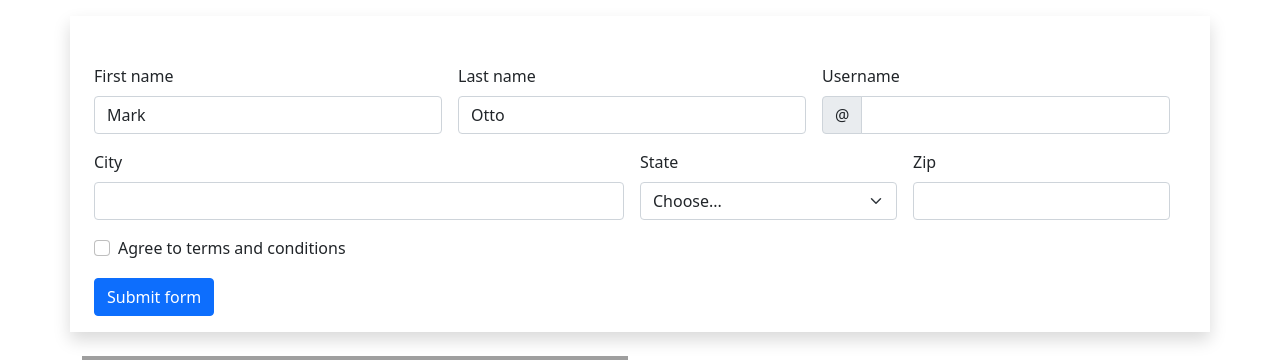
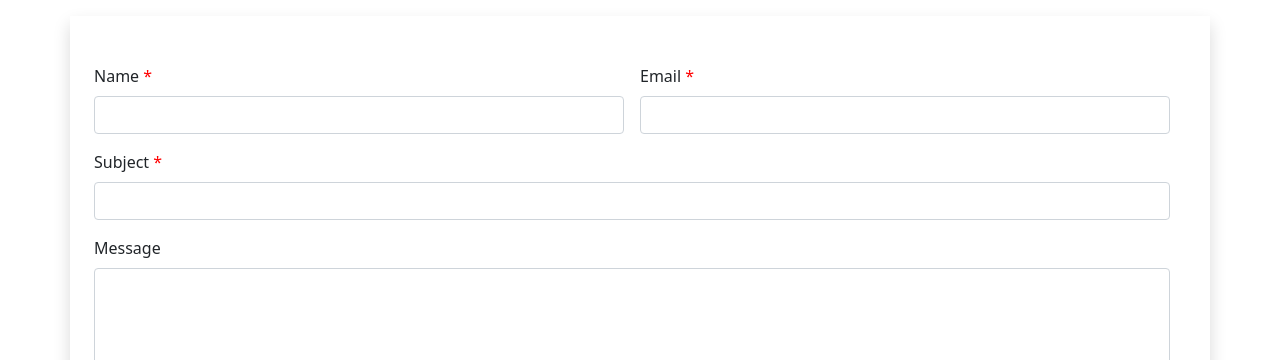
Before and after one commit to bhagirath-wscubetech/php-blog-class-code, a PHP site: page /contact.php in a window 1280 px wide. Shown: the part 104-464 px from the top of the page. Run offline with PHP 8.4, Linux system fonts and the light colour scheme; some libraries are stand-ins or nearby versions; grey boxes are pictures that could not be loaded.

Commit message:
Contact using ajax

```diff
--- a/admin-panel/add-blog.php
+++ b/admin-panel/add-blog.php
@@ -22,7 +22,7 @@ if (isset($_POST['save'])) {
         $path = "../images/blog/";
         $destination = $path . $imageName;
         $flag = move_uploaded_file($tmpPath, $destination);
-        if($flag){
+        if ($flag) {
             // new image uploaded, then delete the old one
             unlink("../images/blog/$oldName");
         }
--- a/contact.php
+++ b/contact.php
@@ -13,55 +13,38 @@ include "layout/header.php";
         </ol>
     </nav>
     <div class="row shadow p-3">
-        <form class="row g-3 needs-validation" novalidate>
-            <div class="col-md-4">
-                <label for="validationCustom01" class="form-label">First name</label>
-                <input type="text" class="form-control" id="validationCustom01" value="Mark" required>
+        <form class="row g-3 needs-validation" id="contact-form" novalidate="novalidate">
+            <div class="col-md-6 required">
+                <label for="validationCustom01" class="form-label">Name</label>
+                <input type="text" class="form-control" name="name" id="validationCustom01" required>
                 <div class="valid-feedback">
                     Looks good!
                 </div>
             </div>
-            <div class="col-md-4">
-                <label for="validationCustom02" class="form-label">Last name</label>
-                <input type="text" class="form-control" id="validationCustom02" value="Otto" required>
+            <div class="col-md-6 required">
+                <label for="validationCustom02" class="form-label">Email</label>
+                <input type="text" class="form-control" name="email" id="validationCustom02" required>
                 <div class="valid-feedback">
                     Looks good!
                 </div>
             </div>
-            <div class="col-md-4">
-                <label for="validationCustomUsername" class="form-label">Username</label>
-                <div class="input-group has-validation">
-                    <span class="input-group-text" id="inputGroupPrepend">@</span>
-                    <input type="text" class="form-control" id="validationCustomUsername" aria-describedby="inputGroupPrepend" required>
-                    <div class="invalid-feedback">
-                        Please choose a username.
-                    </div>
+            <div class="col-md-12 required">
+                <label for="validationSuject" class="form-label">Subject</label>
+                <input type="text" class="form-control" name="subject" id="validationSuject" required>
+                <div class="valid-feedback">
+                    Looks good!
                 </div>
             </div>
-            <div class="col-md-6">
-                <label for="validationCustom03" class="form-label">City</label>
-                <input type="text" class="form-control" id="validationCustom03" required>
-                <div class="invalid-feedback">
-                    Please provide a valid city.
+            <div class="col-md-12 ">
+                <label for="validationMessage" class="form-label">Message</label>
+                <!-- <input type="text" class="form-control" id="validationSuject" required> -->
+                <textarea class="form-control" name="message" id="validationMessage" cols="30" rows="10" required></textarea>
+                <div class="valid-feedback">
+                    Looks good!
                 </div>
             </div>
-            <div class="col-md-3">
-                <label for="validationCustom04" class="form-label">State</label>
-                <select class="form-select" id="validationCustom04" required>
-                    <option selected disabled value="">Choose...</option>
-                    <option>...</option>
-                </select>
-                <div class="invalid-feedback">
-                    Please select a valid state.
-                </div>
-            </div>
-            <div class="col-md-3">
-                <label for="validationCustom05" class="form-label">Zip</label>
-                <input type="text" class="form-control" id="validationCustom05" required>
-                <div class="invalid-feedback">
-                    Please provide a valid zip.
-                </div>
-            </div>
+
+
             <div class="col-12">
                 <div class="form-check">
                     <input class="form-check-input" type="checkbox" value="" id="invalidCheck" required>
@@ -74,7 +57,7 @@ include "layout/header.php";
                 </div>
             </div>
             <div class="col-12">
-                <button class="btn btn-primary" type="submit">Submit form</button>
+                <button class="btn btn-primary" id="submit-btn" type="submit" disabled>Submit form</button>
             </div>
         </form>
     </div>
@@ -104,3 +87,67 @@ include "layout/header.php";
 <?php
 include "layout/footer.php";
 ?>
+<script>
+    $("#invalidCheck").change(
+        function() {
+            var flag = $(this).prop("checked")
+            $("#submit-btn").attr("disabled", !flag)
+        }
+    )
+</script>
+<script>
+  //   Example starter JavaScript for disabling form submissions if there are invalid fields
+    (function() {
+        'use strict'
+
+        // Fetch all the forms we want to apply custom Bootstrap validation styles to
+        var forms = document.querySelectorAll('.needs-validation')
+
+        // Loop over them and prevent submission
+        Array.prototype.slice.call(forms)
+            .forEach(function(form) {
+                form.addEventListener('submit', function(event) {
+                    if (!form.checkValidity()) {
+                        event.preventDefault()
+                        event.stopPropagation()
+                    }
+
+                    form.classList.add('was-validated')
+                }, false)
+            })
+    })()
+</script>
+
+<script>
+    $("#contact-form").submit(
+        function() {
+            var formData = $(this).serialize()
+            $.ajax({
+                url: "contact-ajax.php",
+                type: "post",
+                data: formData,
+                beforeSend: function() {
+
+                },
+                success: function(response) {
+                    var response = JSON.parse(response);
+                    Swal.fire({
+                        icon: 'success',
+                        title: 'Congo...',
+                        text: response.message
+                    })
+                },
+                error: function(error) {
+                    var response = JSON.parse(error.responseText);
+                    Swal.fire({
+                        icon: 'error',
+                        title: 'Oops...',
+                        text: response.message
+                    })
+
+                }
+            })
+            return false;
+        }
+    )
+</script>
--- a/css/custom.css
+++ b/css/custom.css
@@ -9,3 +9,7 @@
     width: 100%;
     height: 500px;
 }
+.required label::after{
+    content: " *";
+    color: red;
+}
--- a/layout/footer.php
+++ b/layout/footer.php
@@ -36,6 +36,7 @@
   <script src="https://cdn.jsdelivr.net/npm/bootstrap@5.1.3/dist/js/bootstrap.bundle.min.js" integrity="sha384-ka7Sk0Gln4gmtz2MlQnikT1wXgYsOg+OMhuP+IlRH9sENBO0LRn5q+8nbTov4+1p" crossorigin="anonymous"></script>
   <script src="https://code.jquery.com/jquery-3.6.0.js" integrity="sha256-H+K7U5CnXl1h5ywQfKtSj8PCmoN9aaq30gDh27Xc0jk=" crossorigin="anonymous"></script>
   <script src="js/owl.carousel.min.js"></script>
+  <script src="//cdn.jsdelivr.net/npm/sweetalert2@11"></script>
   <script>
       $(document).ready(function() {
           $(".owl-carousel").owlCarousel({
```
Also changed, not shown: contact-ajax.php (added, +41 -0 lines).
